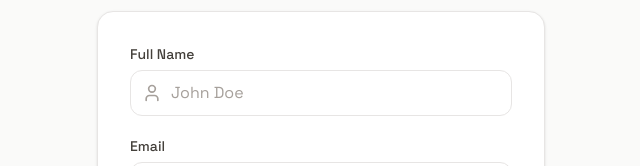
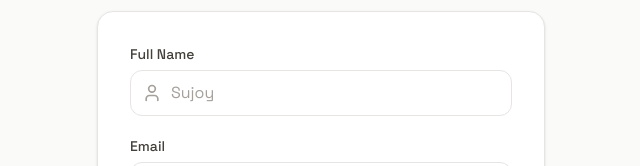
Before and after one commit to sujoy-2811/smart-chef-ai, a React (Vite) app in the folder frontend/: page /signup in a window 1280 px wide. Shown: the part 185-351 px from the top of the page, without its empty margins (319-959 px from the left). Built offline with nearby package versions, Linux system fonts and the light colour scheme; no server answers.

Commit message:
feat: update placeholder text in SignUp

```diff
--- a/frontend/src/pages/SignUp.jsx
+++ b/frontend/src/pages/SignUp.jsx
@@ -63,7 +63,7 @@ const SignUp = () => {
                   value={name}
                   onChange={(e) => setName(e.target.value)}
                   className="w-full pl-10 pr-4 py-2.5 border border-stone-200 rounded-xl focus:ring-2 focus:ring-orange-500 focus:border-orange-500 outline-none transition-all placeholder:text-stone-400"
-                  placeholder="John Doe"
+                  placeholder="Sujoy"
                   required
                 />
               </div>
```
